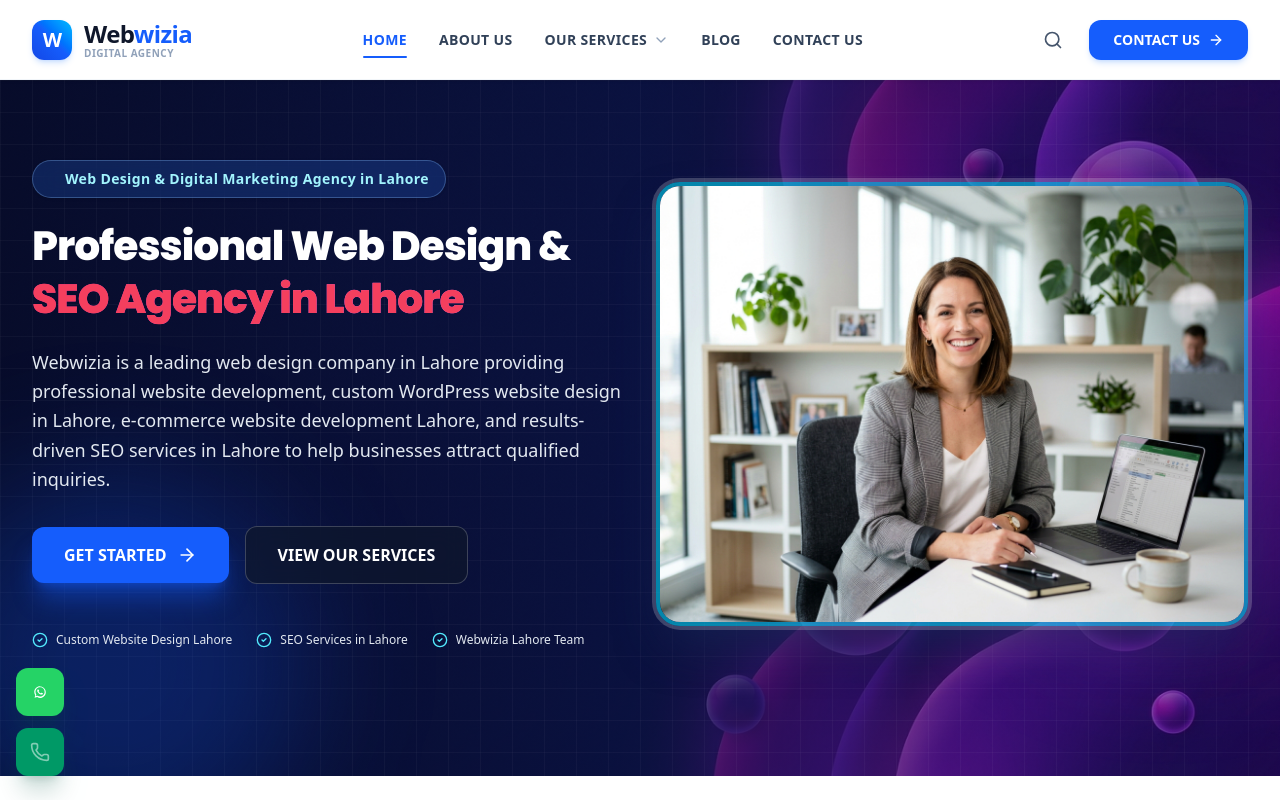
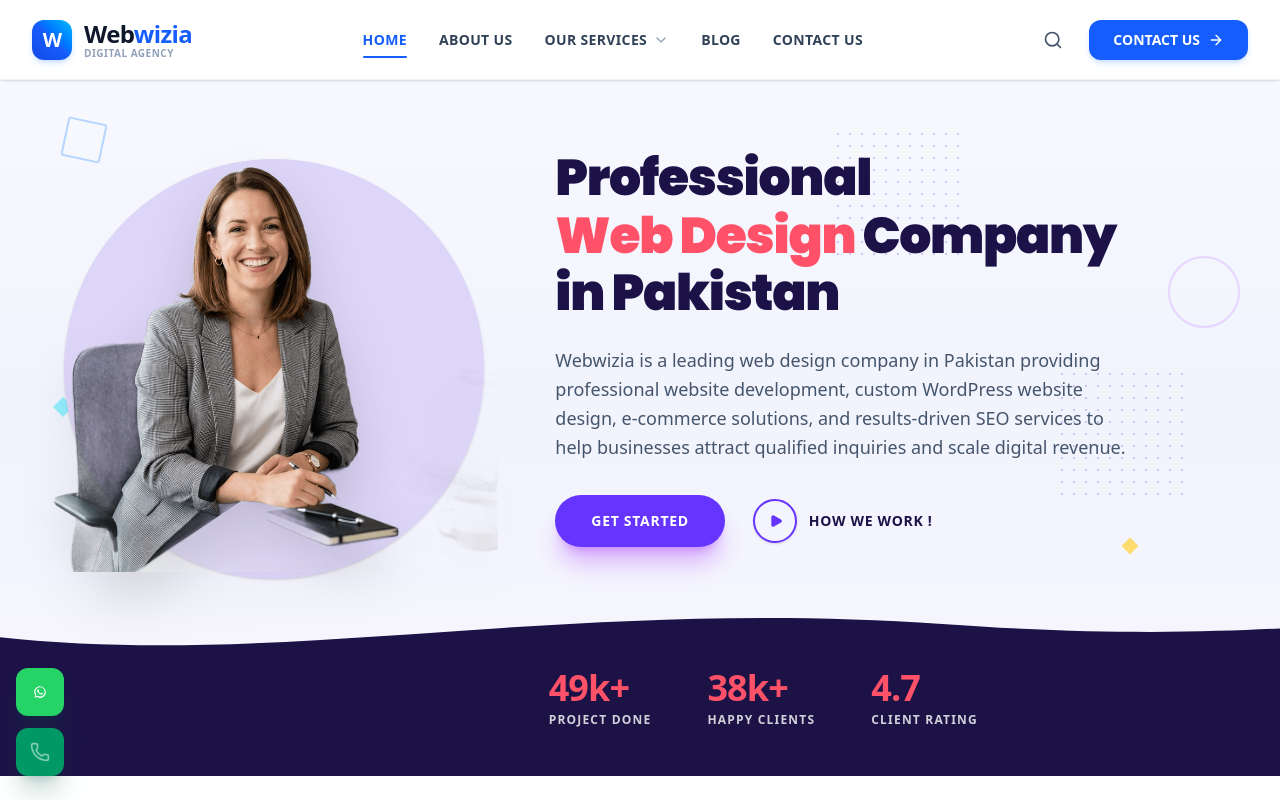
Before and after one commit to helllokingstar-coder/webwiziaking, a React (Vite) app: page / in a window 1280 px wide. Shown: the top 800 px of the page. Built offline with nearby package versions, Linux system fonts and the light colour scheme.

Commit message:
refactor(hero): update hero assets and design components

```diff
--- a/src/pages/HomePage.tsx
+++ b/src/pages/HomePage.tsx
@@ -21,7 +21,8 @@
   BarChart3,
   Globe2,
   Users,
-  Award
+  Award,
+  Play
 } from 'lucide-react';
 import { siteConfig } from '../data/siteConfig';
 import { servicesData } from '../data/servicesData';
@@ -32,8 +33,7 @@
 import { SeoReadySection } from '../components/SeoReadySection';
 import { WhyChooseUsSection } from '../components/WhyChooseUsSection';
 import { PortfolioItem } from '../types';
-import heroBusinesswomanImg from '../assets/images/hero_woman_laptop_office_1788433140608.jpg';
-import heroPurpleAbstractBg from '../assets/images/hero_purple_abstract_bg_1788033202020.jpg';
+import heroWomanLaptopOfficeCutout from '../assets/images/hero_woman_laptop_office_cutout.png';
 import aboutWomanDeskImg from '../assets/images/agency_about_workspace_1787944762954.jpg';
 import aboutDirectorImg from '../assets/images/about_director_avatar_1787866909107.jpg';
 
@@ -113,94 +113,134 @@
       />
 
       {/* ========================================================
-          HERO SECTION
+          HERO SECTION (MATCHING REFERENCE TEMPLATE DESIGN)
           ======================================================== */}
-      <section
-        className="relative text-white pt-16 pb-24 lg:pt-20 lg:pb-32 overflow-hidden bg-cover bg-center bg-no-repeat"
-        style={{ backgroundImage: `url(${heroPurpleAbstractBg})` }}
-      >
-        {/* Crisp Gradient Overlay for Perfect Readability & Contrast */}
-        <div className="absolute inset-0 bg-gradient-to-r from-[#070b28]/90 via-[#0d1445]/75 to-[#3b0764]/40" />
+      <section className="relative pt-10 sm:pt-14 lg:pt-16 pb-0 overflow-hidden bg-gradient-to-b from-[#f8f9fe] via-[#f1f3fd] to-[#f9f7ff]">
+        {/* Floating Geometric Decorative Elements (Matching Template) */}
+        <div className="absolute top-10 left-8 sm:left-16 w-8 h-8 sm:w-10 sm:h-10 border-2 sm:border-[2.5px] border-blue-400/40 rounded-[3px] rotate-12 pointer-events-none" />
+        <div className="absolute top-44 left-6 sm:left-24 w-4 h-4 rounded-full bg-orange-300/60 pointer-events-none" />
+        <div className="absolute top-80 left-8 sm:left-14 w-3.5 h-3.5 bg-cyan-300/60 rotate-45 pointer-events-none" />
 
-        {/* Decorative Grid & Ambient Glow Elements */}
-        <div className="absolute inset-0 bg-[linear-gradient(to_right,#ffffff08_1px,transparent_1px),linear-gradient(to_bottom,#ffffff08_1px,transparent_1px)] bg-[size:32px_32px] pointer-events-none" />
-        <div className="absolute top-1/4 -right-20 w-96 h-96 bg-fuchsia-500/20 rounded-full blur-3xl pointer-events-none" />
-        <div className="absolute -bottom-20 -left-20 w-96 h-96 bg-blue-600/25 rounded-full blur-3xl pointer-events-none" />
+        {/* Dot matrix accents */}
+        <div className="absolute top-12 right-1/4 w-32 h-32 opacity-25 pointer-events-none bg-[radial-gradient(#4338ca_1.5px,transparent_1.5px)] [background-size:12px_12px]" />
+        <div className="absolute top-72 right-12 sm:right-24 w-32 h-32 opacity-25 pointer-events-none bg-[radial-gradient(#4338ca_1.5px,transparent_1.5px)] [background-size:12px_12px]" />
+
+        {/* Far-right pastel ring & sparkle */}
+        <div className="absolute top-44 right-6 sm:right-10 w-14 h-14 sm:w-18 sm:h-18 rounded-full border-2 border-purple-300/50 pointer-events-none" />
+        <div className="absolute bottom-56 right-36 w-3 h-3 bg-amber-300/70 rotate-45 pointer-events-none" />
 
         <div className="max-w-7xl mx-auto px-4 sm:px-6 lg:px-8 relative z-10">
-          <div className="grid grid-cols-1 lg:grid-cols-12 gap-10 lg:gap-8 items-center">
-            {/* Left Content */}
-            <div className="lg:col-span-6 xl:col-span-6 space-y-6 text-center lg:text-left">
-              {/* Badge */}
-              <div className="inline-flex items-center space-x-2 px-4 py-2 rounded-full bg-blue-500/20 border border-blue-300/30 text-cyan-200 text-xs sm:text-sm font-semibold tracking-wide backdrop-blur-md shadow-sm">
-                <span className="w-2 h-2 rounded-full bg-cyan-400 animate-ping" />
-                <span>Web Design & Digital Marketing Agency in Lahore</span>
+          <div className="grid grid-cols-1 lg:grid-cols-12 gap-8 lg:gap-10 items-center">
+            {/* Left Column: Consultant with Laptop & Lavender Circular Backdrop */}
+            <div className="lg:col-span-5 xl:col-span-5 relative flex justify-center items-end order-2 lg:order-1 pt-4 lg:pt-0">
+              <div className="relative w-full max-w-sm sm:max-w-md flex justify-center items-end">
+                {/* Lavender circular backdrop (from template) */}
+                <div className="absolute top-1/2 left-1/2 -translate-x-1/2 -translate-y-[45%] w-[290px] h-[290px] sm:w-[380px] sm:h-[380px] lg:w-[420px] lg:h-[420px] rounded-full bg-[#ded6f8] -z-10 shadow-sm" />
+
+                {/* Professional Consultant with Laptop (Cutout from uploaded photo) */}
+                <img
+                  src={heroWomanLaptopOfficeCutout}
+                  alt="Professional Web Design Specialist"
+                  className="relative z-10 w-full max-w-[340px] sm:max-w-[420px] lg:max-w-[460px] max-h-[440px] sm:max-h-[500px] lg:max-h-[540px] object-contain drop-shadow-2xl translate-y-3 sm:translate-y-4 lg:translate-y-5 select-none"
+                  referrerPolicy="no-referrer"
+                  loading="eager"
+                />
               </div>
+            </div>
 
-              {/* Headline */}
-              <h1 className="text-2xl sm:text-3xl md:text-4xl lg:text-[2.15rem] xl:text-[2.55rem] font-extrabold tracking-tight text-left leading-[1.2]">
-                <span className="text-white block whitespace-normal lg:whitespace-nowrap xl:whitespace-nowrap">
-                  Professional Web Design &
-                </span>
-                <span className="text-[#ec4899] sm:text-[#f43f5e] bg-gradient-to-r from-pink-500 via-fuchsia-400 to-pink-400 bg-clip-text text-transparent block mt-1 whitespace-normal lg:whitespace-nowrap xl:whitespace-nowrap">
-                  SEO Agency in Lahore
-                </span>
+            {/* Right Column: Hero Content */}
+            <div className="lg:col-span-7 xl:col-span-7 space-y-6 text-center lg:text-left order-1 lg:order-2">
+              {/* Main Headline */}
+              <h1 className="text-3xl sm:text-4xl md:text-5xl lg:text-[2.65rem] xl:text-[3.15rem] font-black tracking-tight text-[#1c1248] leading-[1.14]">
+                Professional <br className="hidden sm:inline" />
+                <span className="text-[#ff5268]">Web Design</span> Company <br className="hidden sm:inline" />
+                in Pakistan
               </h1>
 
-              {/* Supporting Text */}
-              <p className="text-base sm:text-lg text-slate-200 max-w-2xl mx-auto lg:mx-0 leading-relaxed font-normal">
-                Webwizia is a leading web design company in Lahore providing professional website development, custom WordPress website design in Lahore, e-commerce website development Lahore, and results-driven SEO services in Lahore to help businesses attract qualified inquiries.
+              {/* Supporting Description */}
+              <p className="text-base sm:text-lg text-slate-600 max-w-xl mx-auto lg:mx-0 leading-relaxed font-normal">
+                Webwizia is a leading web design company in Pakistan providing professional website development, custom WordPress website design, e-commerce solutions, and results-driven SEO services to help businesses attract qualified inquiries and scale digital revenue.
               </p>
 
-              {/* Action Buttons */}
-              <div className="pt-2 flex flex-col sm:flex-row items-center justify-center lg:justify-start gap-4">
+              {/* Action Buttons (Matching Template) */}
+              <div className="pt-2 flex flex-wrap items-center justify-center lg:justify-start gap-5 sm:gap-7">
                 <button
                   id="hero-get-started-btn"
                   onClick={() => onNavigate('/contact')}
-                  className="w-full sm:w-auto px-8 py-4 bg-blue-600 hover:bg-blue-500 active:scale-95 text-white font-bold rounded-xl shadow-xl shadow-blue-600/40 hover:shadow-blue-500/60 transition-all duration-200 flex items-center justify-center space-x-2.5 text-base group"
+                  className="px-8 sm:px-9 py-3.5 sm:py-4 bg-[#6534ff] hover:bg-[#5221eb] active:scale-95 text-white font-extrabold text-xs sm:text-sm tracking-wider uppercase rounded-full shadow-xl shadow-purple-600/30 hover:shadow-purple-600/40 transition-all duration-200"
                 >
-                  <span>GET STARTED</span>
-                  <ArrowRight className="w-5 h-5 group-hover:translate-x-1 transition-transform" />
+                  GET STARTED
                 </button>
 
                 <button
-                  id="hero-view-services-btn"
+                  id="hero-how-we-work-btn"
                   onClick={() => onNavigate('/services')}
-                  className="w-full sm:w-auto px-8 py-4 bg-slate-900/70 hover:bg-slate-800/90 border border-white/20 text-white font-bold rounded-xl transition-all duration-200 flex items-center justify-center space-x-2 text-base backdrop-blur-md"
+                  className="inline-flex items-center space-x-3 group cursor-pointer text-left transition-all duration-200"
                 >
-                  <span>VIEW OUR SERVICES</span>
+                  <div className="w-10 h-10 sm:w-11 sm:h-11 rounded-full border-2 border-[#6534ff] group-hover:bg-[#6534ff] group-hover:text-white flex items-center justify-center text-[#6534ff] transition-all duration-200 shadow-sm">
+                    <Play className="w-3.5 h-3.5 fill-current ml-0.5" />
+                  </div>
+                  <span className="font-extrabold text-xs sm:text-sm text-[#1c1248] group-hover:text-[#6534ff] tracking-wider uppercase transition-colors">
+                    HOW WE WORK !
+                  </span>
                 </button>
               </div>
+            </div>
+          </div>
+        </div>
 
-              {/* Trust Indicators */}
-              <div className="pt-6 flex flex-wrap items-center justify-center lg:justify-start gap-6 text-xs text-slate-200">
-                <div className="flex items-center space-x-2">
-                  <CheckCircle2 className="w-4 h-4 text-cyan-300" />
-                  <span>Custom Website Design Lahore</span>
-                </div>
-                <div className="flex items-center space-x-2">
-                  <CheckCircle2 className="w-4 h-4 text-cyan-300" />
-                  <span>SEO Services in Lahore</span>
-                </div>
-                <div className="flex items-center space-x-2">
-                  <CheckCircle2 className="w-4 h-4 text-cyan-300" />
-                  <span>Webwizia Lahore Team</span>
-                </div>
-              </div>
-            </div>
+        {/* ========================================================
+            BOTTOM DARK CURVED WAVE WITH 3 STATS (FROM TEMPLATE)
+            ======================================================== */}
+        <div className="relative w-full mt-6 lg:mt-8 z-20">
+          {/* Organic Curved Wave Divider */}
+          <svg
+            className="w-full h-12 sm:h-16 lg:h-20 text-[#1d1246] block preserve-3d"
+            viewBox="0 0 1440 90"
+            fill="none"
+            preserveAspectRatio="none"
+          >
+            <path
+              d="M0,60 C320,95 640,15 1060,45 C1240,58 1360,54 1440,50 L1440,90 L0,90 Z"
+              fill="currentColor"
+            />
+          </svg>
 
-            {/* Right Side: Professional Consultant with Laptop */}
-            <div className="lg:col-span-6 xl:col-span-6 relative flex justify-center items-center">
-              <div className="relative w-full max-w-lg lg:max-w-xl xl:max-w-2xl flex justify-center">
-                {/* Isolated Subject with Transparent Background */}
-                <div className="relative z-10 w-full flex justify-center items-center">
-                  <img
-                    src={heroBusinesswomanImg}
-                    alt="Webwizia web design and digital marketing specialist"
-                    className="w-full h-auto max-h-[520px] sm:max-h-[580px] lg:max-h-[620px] object-cover rounded-2xl sm:rounded-3xl border-2 sm:border-4 border-cyan-400/60 ring-2 sm:ring-4 ring-white/20 shadow-2xl shadow-blue-950/80 transition-transform duration-300 hover:scale-[1.01]"
-                    referrerPolicy="no-referrer"
-                    loading="eager"
-                  />
+          {/* Deep Navy/Purple Stats Bar */}
+          <div className="bg-[#1d1246] pt-1 pb-10 sm:pb-12 text-white">
+            <div className="max-w-7xl mx-auto px-4 sm:px-6 lg:px-8">
+              <div className="grid grid-cols-1 lg:grid-cols-12 gap-6 items-center">
+                {/* Spacer for woman image alignment on large screens */}
+                <div className="hidden lg:block lg:col-span-5" />
+
+                {/* 3 Metrics on Dark Surface (Matching Template) */}
+                <div className="lg:col-span-7 flex flex-wrap items-center justify-center lg:justify-start gap-8 sm:gap-14">
+                  <div className="text-center lg:text-left">
+                    <div className="text-2xl sm:text-3xl lg:text-4xl font-black text-[#ff5268] tracking-tight">
+                      49k+
+                    </div>
+                    <div className="text-white/80 text-[10px] sm:text-xs font-bold tracking-widest uppercase mt-1">
+                      PROJECT DONE
+                    </div>
+                  </div>
+
+                  <div className="text-center lg:text-left">
+                    <div className="text-2xl sm:text-3xl lg:text-4xl font-black text-[#ff5268] tracking-tight">
+                      38k+
+                    </div>
+                    <div className="text-white/80 text-[10px] sm:text-xs font-bold tracking-widest uppercase mt-1">
+                      HAPPY CLIENTS
+                    </div>
+                  </div>
+
+                  <div className="text-center lg:text-left">
+                    <div className="text-2xl sm:text-3xl lg:text-4xl font-black text-[#ff5268] tracking-tight">
+                      4.7
+                    </div>
+                    <div className="text-white/80 text-[10px] sm:text-xs font-bold tracking-widest uppercase mt-1">
+                      CLIENT RATING
+                    </div>
+                  </div>
                 </div>
               </div>
             </div>
```
Also changed, not shown: src/assets/images/hero_woman_laptop_office_cutout.png (added), src/assets/images/hero_woman_laptop_office_nobg.png (added).
